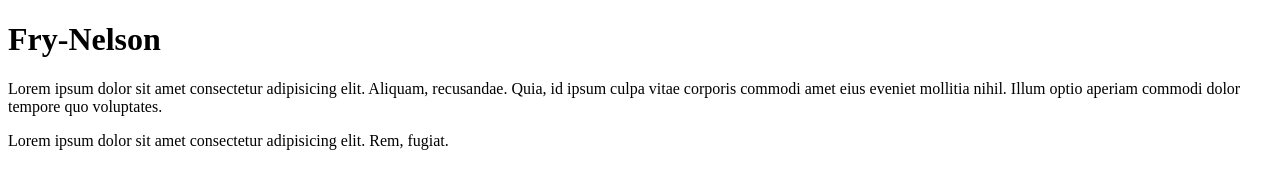
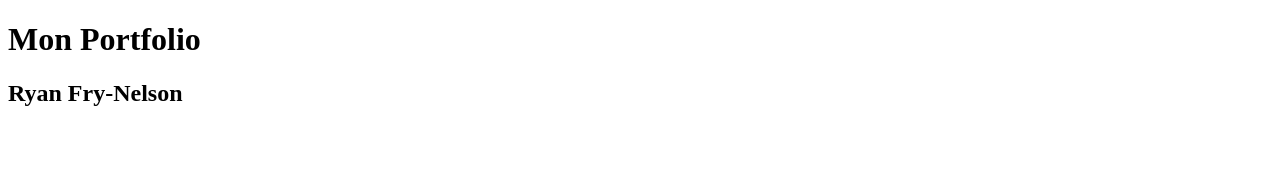
Before and after one commit to ryanfrynelson13/ryan.github.io, a plain HTML site: page index.html in a window 1280 px wide. Drawn offline with Linux system fonts and the light colour scheme.

Commit message:
début du portfolio

```diff
--- a/index.html
+++ b/index.html
@@ -7,8 +7,7 @@
     <title>Document</title>
 </head>
 <body>
-    <h1>Fry-Nelson</h1>
-    <p>Lorem ipsum dolor sit amet consectetur adipisicing elit. Aliquam, recusandae. Quia, id ipsum culpa vitae corporis commodi amet eius eveniet mollitia nihil. Illum optio aperiam commodi dolor tempore quo voluptates.</p>
-    <p>Lorem ipsum dolor sit amet consectetur adipisicing elit. Rem, fugiat.</p>
+    <h1>Mon Portfolio</h1>
+    <h2>Ryan Fry-Nelson</h2>
 </body>
 </html>
```
Also changed, not shown: index2.html (deleted), 1 other file.
